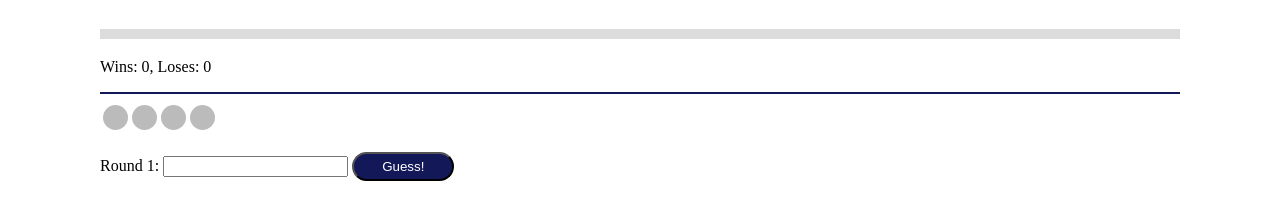
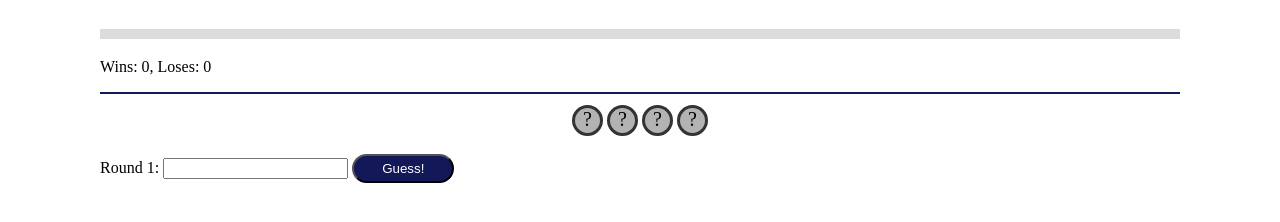
Before and after one commit to IkelosVoidz/Mastermind, a plain HTML site: page index.html in a window 1280 px wide. Both pictures are taken after a click on the button "Play!". Shown: the part 200-422 px from the top of the page. Drawn offline with Linux system fonts and the light colour scheme.

Commit message:
oniiiiiiiiiiiiiiiiiii

```diff
--- a/index.html
+++ b/index.html
@@ -19,10 +19,10 @@
         <hr>
         <table id="gameTable">
             <tr>
-                <td><span class="dot"></span></td>
-                <td><span class="dot"></span></td>
-                <td><span class="dot"></span></td>
-                <td><span class="dot"></span></td>
+                <td><span class="dot">?</span></td>
+                <td><span class="dot">?</span></td>
+                <td><span class="dot">?</span></td>
+                <td><span class="dot">?</span></td>
             </tr>
         </table>
         <label for="roundLbl">Round 1: </label>
--- a/style.css
+++ b/style.css
@@ -42,4 +42,19 @@ button {
     background-color: #bbb;
     border-radius: 50%;
     display: inline-block;
+    text-decoration: #FFFFFF;
+}
+
+table {
+    margin-left: auto;
+    margin-right: auto;
+}
+
+.dot {
+    font-size: 20px;
+    color: #000000;
+    text-align: center;
+    background: #B3B3B3;
+    border-color: #333;
+    border-style: solid;
   }
```
